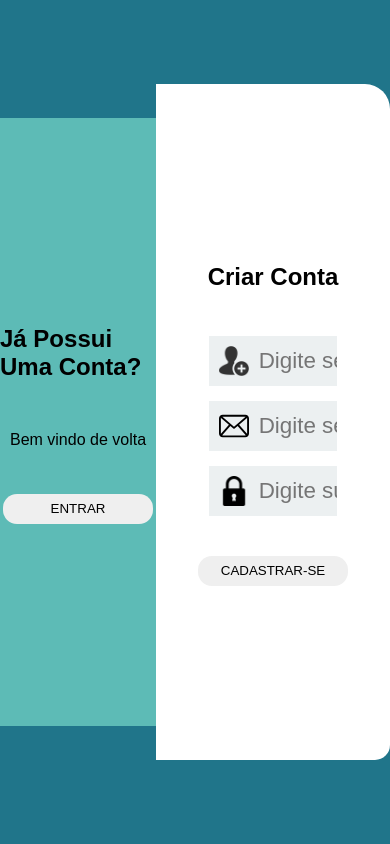
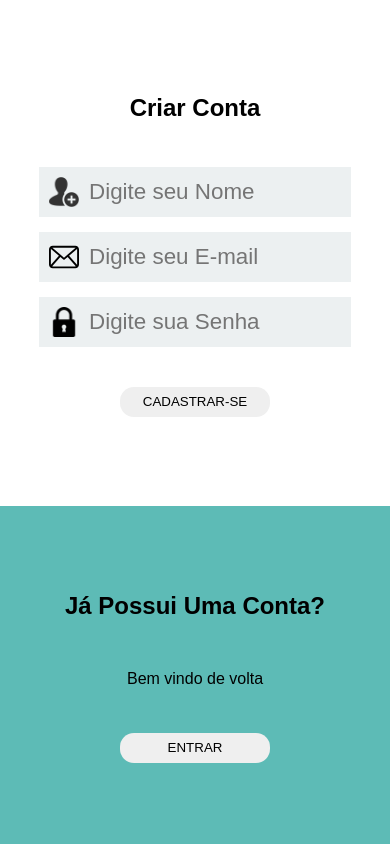
Before and after one commit to AlanCR01/CMorbus19, a PHP site: page /Cadastro_Login.html in a window 390 px wide. Run offline with PHP 8.4, Linux system fonts and the light colour scheme.

Commit message:
add a página login cadastro responsividade

```diff
--- a/ProgramaçãoIV/Cadastro_Login/Cadastro_Login.css
+++ b/ProgramaçãoIV/Cadastro_Login/Cadastro_Login.css
@@ -84,9 +84,10 @@ body{
 }
 .first_column{
     width: 40%;
+    display: flex;
     height: 90%;
     align-self: center;
-
+    justify-content: center;
     background-color: transparent;
 }
 
@@ -313,8 +314,106 @@ input:-webkit-autofill /*precisa colocar para que nos input fique sempre com a c
 }
 
 
-/*Acrecentando responsividade*/
+/*Acrescentando responsividade*/
 
 @media screen and (max-width: 1040px) {
+    #secao_principal{
+
+        flex-direction: column;
+    }
+    .container_form{
+        flex-direction: column;
+        width: 100%;
+        height: 100%;
+    }
+    .first_content{
+        outline: black 1px solid;
+    }
+    .first_content, .second_content{
+        flex-direction: column;
+        height: 100%;
+    }
+    .container_form::before{
+        width: 100%;
+        height: 40%;
+        bottom: 0;
+    }
+    .container_form::after{
+        width: 100%;
+        height: 60%;
+        top: 0;
+        border-radius: 0%;
+    }
+    .first_column, .second_column{
+        width: 100%;
+    }
+    .first_column{
+        order: 2;
+        height: 40%;
+
+    }
+    .second_column{
+        order: 1;
+        height: 60%;
+        outline:
+    }
+    .form{
+        width: 80%;
+    }
+
+    @keyframes coluna1_vai_para_coluna2{/* parte do cadastro, essa parte irá na primeira coluna onde tem para o user coluna1_vai_para_coluna2 se ja possuir conta*/
+
+        from{
+            bottom: 0;
+            height: 60%;
+            background-color:  var(--cor_inicial);
+            z-index: 1;
+            width: 100%;
+        }
+        50%{
+            bottom: 30%;
+            background-color: var(--cor_segundaria);
+            z-index: 1;
+        }
+
+        75%{
+            width: 100%;
+            height: 70%;
+            background-color:  var(--cor_terciaria);
+            z-index: 1;
+        }
+        to{
+            bottom: 40%;
+            width: 100%;
+            height: 60%;
+            background-color: var(--cor_quartenaria);
+            z-index: 1;
+        }
+    }
+
+    @keyframes coluna2_vai_para_coluna1{
+        from{
+            top: 0;
+            background-color: var(--cor_quartenaria);
+        }
+        50%{
+            top: 10%;
+            height: 95%;
+            background-color: var(--cor_terciaria);
+        }
+        75%{
+            top: 30%;
+            height: 92.5%;
+            border-top-right-radius: 8.2px ;
+            border-bottom-right-radius: 5px ;
+            background-color: var(--cor_segundaria);
+        }
+        to{
+            top: 60%;
+            height: 90%;
+            background-color: var(--cor_inicial);
+        }
+
+    }
 
 }
--- a/ProgramaçãoIV/Cadastro_Login/Cadastro_Login.html
+++ b/ProgramaçãoIV/Cadastro_Login/Cadastro_Login.html
@@ -2,6 +2,7 @@
 <html lang="pt-br">
     <head>
         <title>Cadastro Login</title>
+        <meta name="viewport" content="width=device-width, initial-scale=1.0">
         <meta charset="UTF-8">
         <link rel="stylesheet" type="text/css" href="Cadastro_Login.css">
     </head>
```
Also changed, not shown: 1 other file.
